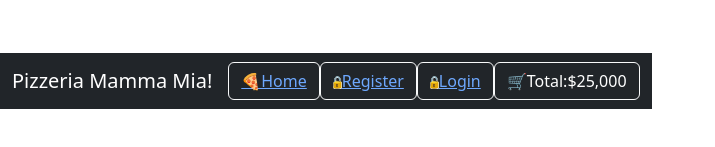
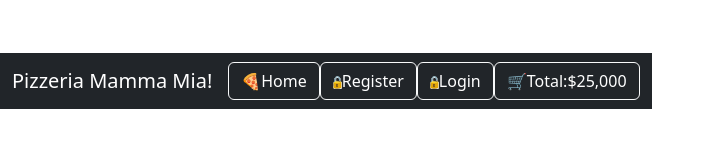
Before and after one commit to Descolle/HITO5_REACT, a React (Vite) app: page / in a window 1280 px wide. Shown: the part 319-466 px from the top of the page, without its empty margins (0-715 px from the left). Built offline with nearby package versions, Linux system fonts and the light colour scheme; the HTML template or start-up script is replaced by a standard one.

Commit message:
diseños links

```diff
--- a/src/App.css
+++ b/src/App.css
@@ -45,6 +45,10 @@
   justify-content: center;
 }
 
+.zelda {
+  text-decoration: none;
+  color: white;
+}
 .valor {
   text-decoration: none;
   color: white;
--- a/src/components/Navbar.jsx
+++ b/src/components/Navbar.jsx
@@ -21,27 +21,27 @@ function NavBar() {
         <Navbar.Brand>Pizzeria Mamma Mia!</Navbar.Brand>
         <Nav className="me-auto">
           <Button variant="outline-light" className="text-white">
-            <Link to="/HITO5_REACT/">🍕Home</Link>
+            <Link to="/HITO5_REACT/" className="zelda">🍕Home</Link>
           </Button>
           {/* se elimina el onclick  onClick={register} */}
           <Button
             variant="outline-light"
             className="text-white"
           >
-           <Link to="/HITO5_REACT/register"><img src={token ? lockopen : lock} alt="lock status" />
+           <Link to="/HITO5_REACT/register" className="zelda"><img src={token ? lockopen : lock} alt="lock status" />
             {token ? "Profile" : "Register"}
             </Link>
           </Button>
           {/* se elimina el onclick  onClick={OpenLog} */}
           <Button variant="outline-light" className="text-white" >
-          <Link to="/HITO5_REACT/login">
+          <Link to="/HITO5_REACT/login" className="zelda">
             <img src={token ? lockopen : lock} alt="lock status" />
             {token ? "LogOut" : "Login"}
             </Link>
           </Button>
         </Nav>
         <Nav className="ms-auto">
-        <Link to="/HITO5_REACT/cart">
+        <Link to="/HITO5_REACT/cart" className="zelda">
           <Button variant="outline-light" className="text-white">
             🛒Total:<a href="#" className="valor">${total.toLocaleString()}</a>
           </Button>
```
